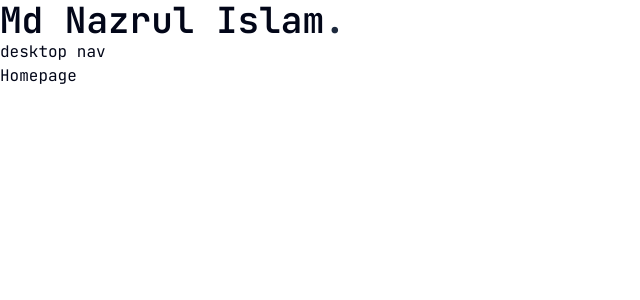
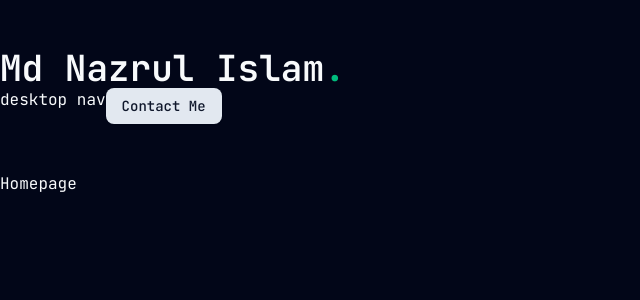
Before and after one commit to nazrul-99/nazrul.github.io, a Next.js app: page / in a window 1280 px wide. Shown: the top 300 px of the page, without its empty margins (0-640 px from the left). Built offline with nearby package versions, Linux system fonts and the light colour scheme.

Commit message:
Implemented dark mode using useeffect() method which need use client to be mentioned

```diff
--- a/app/globals.css
+++ b/app/globals.css
@@ -92,7 +92,8 @@
   --secondary-foreground: oklch(0.984 0.003 247.858);
   --muted: oklch(0.279 0.041 260.031);
   --muted-foreground: oklch(0.704 0.04 256.788);
-  --accent: oklch(0.279 0.041 260.031);
+  --accent: oklch(0.696 0.17 162.48);
+  /* --accent: oklch(0.279 0.041 260.031); */
   --accent-foreground: oklch(0.984 0.003 247.858);
   --destructive: oklch(0.704 0.191 22.216);
   --border: oklch(1 0 0 / 10%);
@@ -118,7 +119,6 @@
     @apply border-border outline-ring/50;
   }
   body {
-    @apply bg-background text-foreground;
-    @apply font-primary;
+    @apply bg-background text-foreground font-primary;
   }
 }
--- a/app/page.jsx
+++ b/app/page.jsx
@@ -1,6 +1,14 @@
+"use client";
 import Image from "next/image";
 
+import { useEffect } from "react";
+
+
 export default function Home() {
+  useEffect(() => {
+    // Enable dark mode globally
+    document.documentElement.classList.add("dark");
+  }, []);
   return (
     <main>Homepage</main>
   );
--- a/components/Header.jsx
+++ b/components/Header.jsx
@@ -1,5 +1,6 @@
 import Link from "next/link";
 import {Button} from "./ui/button";
+
 
 
 //components
@@ -7,19 +8,27 @@ import Nav from "./Nav";
 
 const Header = () => {
     return(
-        <header className="dark">
+        <header className="py-8 xl:py-12 text-foreground">
             <div className="container mx-auto">
+
                 {/*logo*/}
                 <Link href="/">
                     <h1 className="text-4xl font-semibold">
                         Md Nazrul Islam<span className="text-accent">.</span>
                     </h1>
                 </Link>
+
                 {/* desktop nav */}
-                <Nav/>
+                <div className="hidden xl:flex">
+                    <Nav/>
+                    <Link href="/contact">
+                    <Button>Contact Me</Button>
+                    </Link>
+                </div>
+
             </div>
         </header>
     )
 }
 
-export default Header
+export default Header;
```
